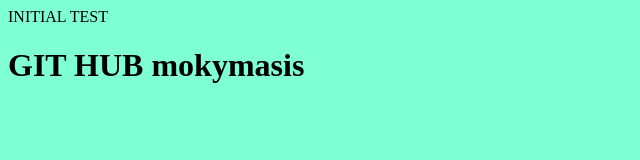
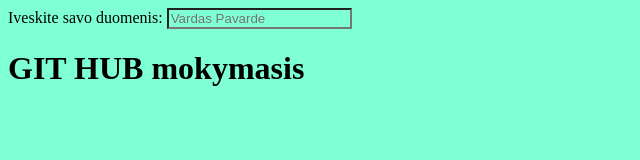
Before and after one commit to Argorass/Git-test, a plain HTML site: page index.html in a window 1280 px wide. Shown: the whole page, without its empty margins (0-640 px from the left). Drawn offline with Linux system fonts and the light colour scheme.

Commit message:
Added label with input

```diff
--- a/index.html
+++ b/index.html
@@ -7,7 +7,10 @@
     <link rel="stylesheet" href="styles.css" />
   </head>
   <body>
-    <div>INITIAL TEST</div>
+    <div>
+      <label for="input" id="label">Iveskite savo duomenis:</label>
+      <input type="text" placeholder="Vardas Pavarde">
+    </div>
     <p><h1>GIT HUB mokymasis</h1></p>
   </body>
 </html>
```
